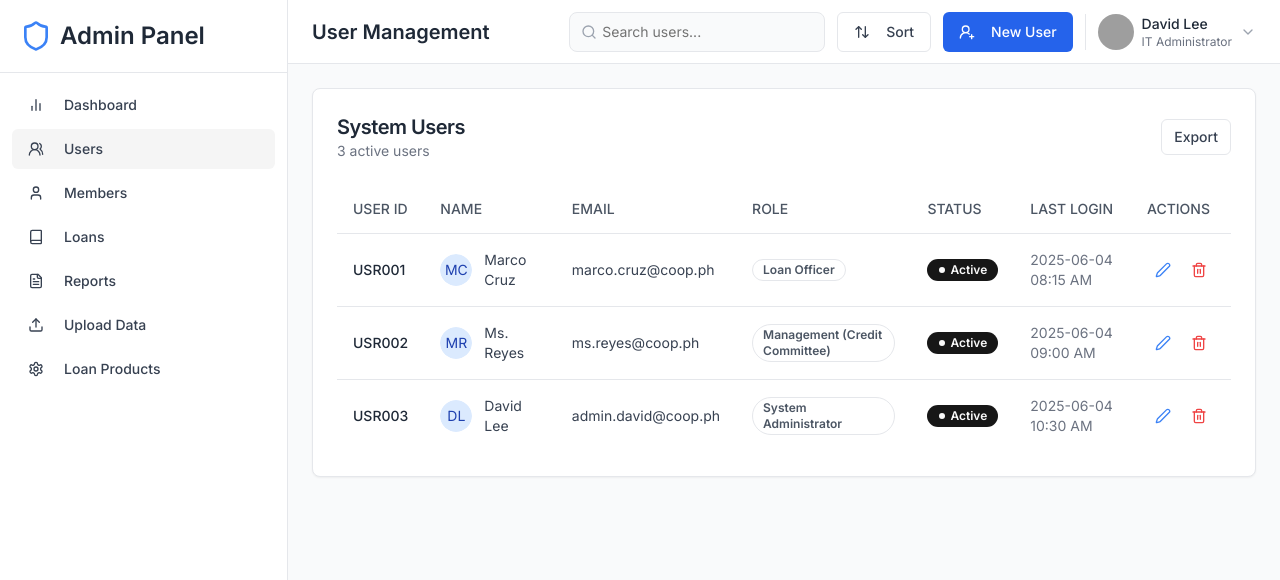
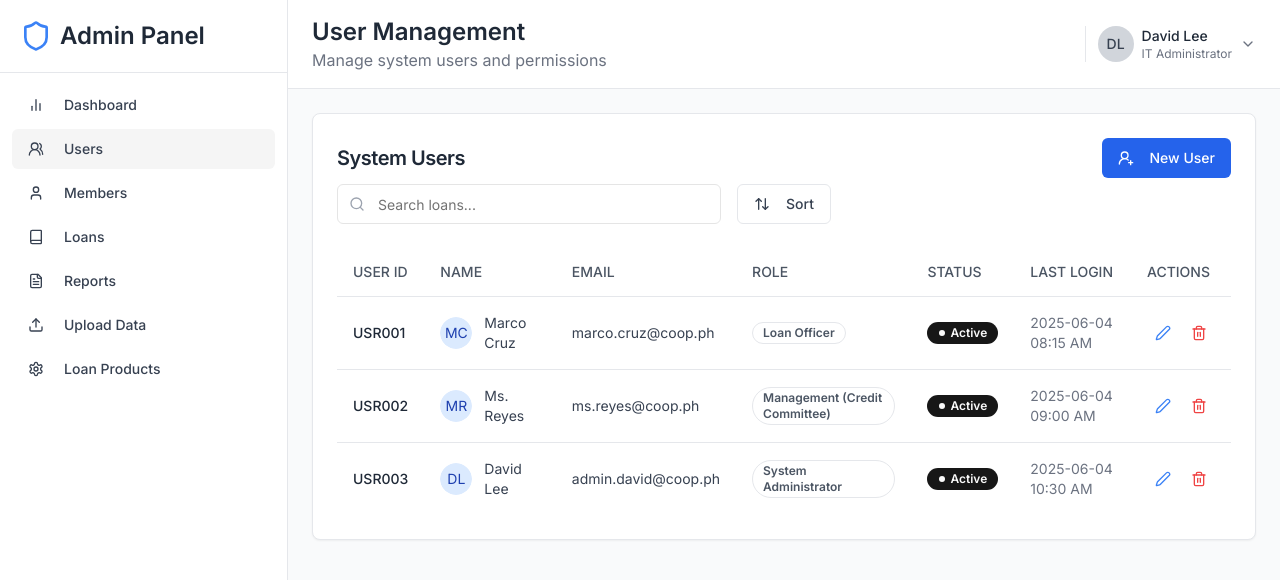
Before and after one commit to ljiro/Sahei-creditscore-UI, a Next.js app: page /david/users in a window 1280 px wide. Shown: the top 580 px of the page. Built offline with nearby package versions, Linux system fonts and the light colour scheme; grey boxes are pictures that could not be loaded.

Commit message:
Refactor User Management Page header and search functionality for improved layout and user experience

```diff
--- a/app/david/users/page.tsx
+++ b/app/david/users/page.tsx
@@ -542,29 +542,37 @@ export default function UserManagementPage() {
   return (
     <div className="flex min-h-screen w-full bg-gray-50">
       {/* Main Content */}
-      <div className="flex flex-1 flex-col">
-        <header className="sticky top-0 z-30 flex h-16 items-center gap-4 border-b border-gray-200 bg-white px-6">
-          <h1 className="text-xl font-semibold text-gray-800">User Management</h1>
-          <div className="ml-auto flex items-center gap-3">
-            <div className="relative">
-              <Search className="absolute left-3 top-1/2 -translate-y-1/2 h-4 w-4 text-gray-400" />
-              <Input
-                type="search"
-                placeholder="Search users..."
-                className="w-64 rounded-lg bg-gray-50 border-gray-200 pl-8 focus:ring-blue-500 focus:border-blue-500"
-                value={searchText}
-                onChange={(e) => setSearchText(e.target.value)}
-              />
-            </div>
-            <Button
-              variant="outline"
-              className="border-gray-200 text-gray-700 hover:bg-gray-100 hover:text-gray-900"
-              onClick={toggleSortOrder}
-            >
-              <ArrowUpDown className="mr-2 h-4 w-4" />
-              {sortOrder === "none" ? "Sort" : sortOrder === "asc" ? "A-Z" : "Z-A"}
-            </Button>
-            <Dialog open={isCreateUserOpen} onOpenChange={setIsCreateUserOpen}>
+     <div className="flex flex-col w-full">
+      {/* Header */}
+      <header className="flex items-center justify-between border-b border-gray-200 bg-white px-6 py-4">
+        <div>
+          <h1 className="text-2xl font-semibold text-gray-800">User Management</h1>
+          <p className="text-gray-500">Manage system users and permissions</p>
+        </div>
+        <div className="flex items-center gap-2 border-l border-gray-200 pl-3">
+          <div className="h-9 w-9 rounded-full bg-gray-300 flex items-center justify-center">
+            <span className="text-sm font-medium text-gray-700">DL</span>
+          </div>
+          <div>
+            <p className="text-sm font-medium text-gray-800">David Lee</p>
+            <p className="text-xs text-gray-500">IT Administrator</p>
+          </div>
+          <ChevronDown className="h-4 w-4 text-gray-500 cursor-pointer" />
+        </div>
+      </header>
+
+        <main className="flex-1 p-6">
+          {selectedUser ? (
+            <UserDetailsPanel user={selectedUser} onClose={() => setSelectedUser(null)} />
+          ) : (
+            <Card className="shadow-sm border-gray-200">
+              <CardHeader>
+                <div className="flex justify-between items-center">
+                    <CardTitle className="text-xl text-gray-800">System Users</CardTitle>
+                    {/* <CardDescription className="text-gray-500">
+                      {users.length} active users
+                    </CardDescription> */}
+                     <Dialog open={isCreateUserOpen} onOpenChange={setIsCreateUserOpen}>
               <DialogTrigger asChild>
                 <Button className="bg-blue-600 hover:bg-blue-700 text-white">
                   <UserPlus2 className="mr-2 h-4 w-4" /> New User
@@ -648,39 +656,26 @@ export default function UserManagementPage() {
                 </DialogFooter>
               </DialogContent>
             </Dialog>
-            <div className="flex items-center gap-2 border-l border-gray-200 pl-3">
-              <Avatar className="h-9 w-9">
-                <AvatarImage src="/placeholder.svg?height=36&width=36" alt="David" />
-                <AvatarFallback className="text-gray-900">DL</AvatarFallback>
-              </Avatar>
-              <div>
-                <p className="text-sm font-medium text-gray-800">David Lee</p>
-                <p className="text-xs text-gray-500">IT Administrator</p>
+                </div>
+                               <div className="flex items-center gap-4 mt-4">
+              <div className="relative flex-1 max-w-sm">
+                <Search className="absolute left-3 top-1/2 transform -translate-y-1/2 text-gray-400 h-4 w-4" />
+                <Input
+                  placeholder="Search loans..."
+                  value={searchText}
+                  onChange={(e) => setSearchText(e.target.value)}
+                  className="pl-10"
+                />
               </div>
-              <ChevronDown className="h-4 w-4 text-gray-400 cursor-pointer" />
-            </div>
-          </div>
-        </header>
-
-        <main className="flex-1 p-6">
-          {selectedUser ? (
-            <UserDetailsPanel user={selectedUser} onClose={() => setSelectedUser(null)} />
-          ) : (
-            <Card className="shadow-sm border-gray-200">
-              <CardHeader>
-                <div className="flex justify-between items-center">
-                  <div>
-                    <CardTitle className="text-xl text-gray-800">System Users</CardTitle>
-                    <CardDescription className="text-gray-500">
-                      {users.length} active users
-                    </CardDescription>
-                  </div>
-                  <div className="flex items-center gap-2">
-                    <Button variant="outline" size="sm" className="border-gray-200 text-gray-700">
-                      Export
-                    </Button>
-                  </div>
-                </div>
+               <Button
+              variant="outline"
+              className="border-gray-200 text-gray-700 hover:bg-gray-100 hover:text-gray-900"
+              onClick={toggleSortOrder}
+            >
+              <ArrowUpDown className="mr-2 h-4 w-4" />
+              {sortOrder === "none" ? "Sort" : sortOrder === "asc" ? "A-Z" : "Z-A"}
+            </Button>
+              </div>
               </CardHeader>
               <CardContent>
                 <Table>
```
